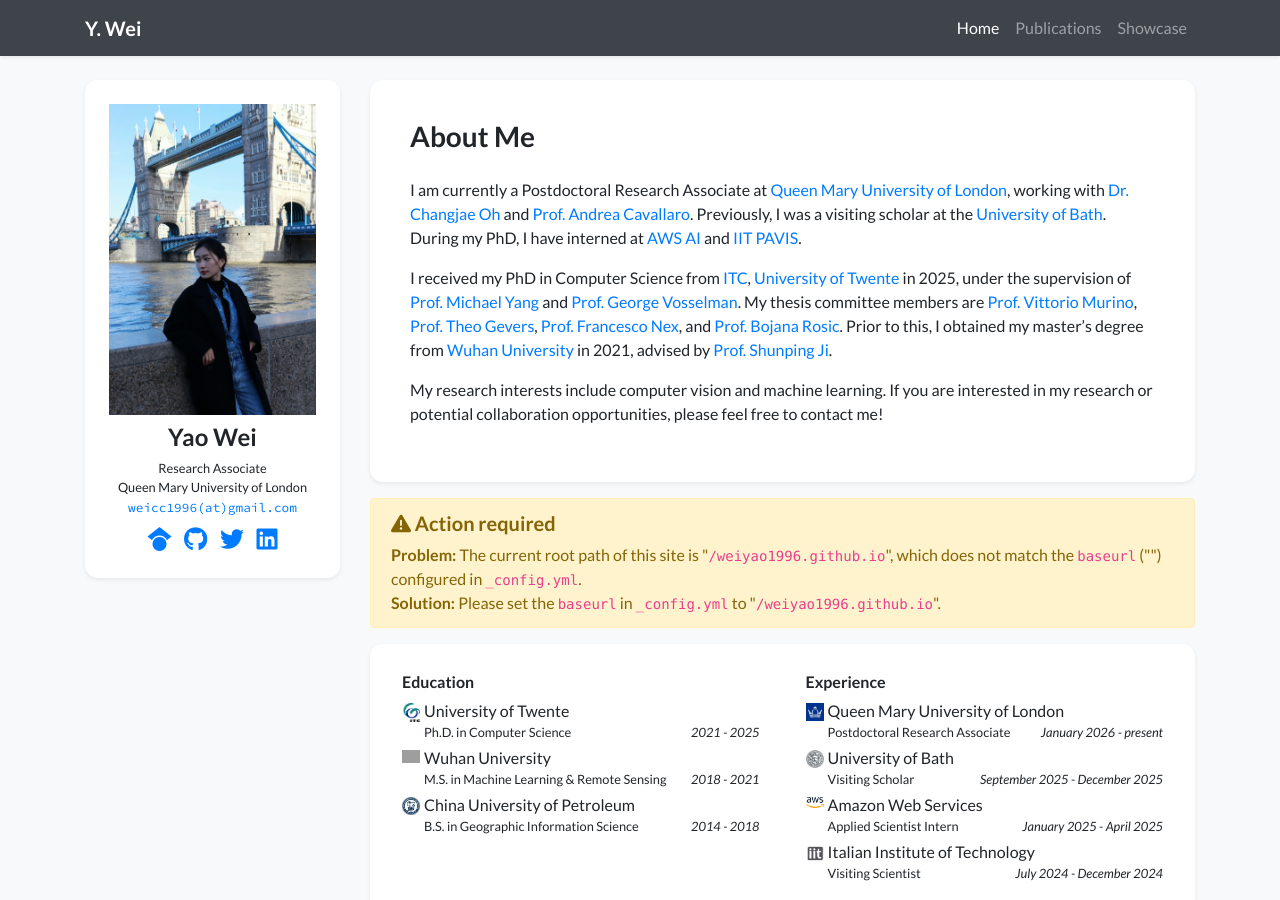
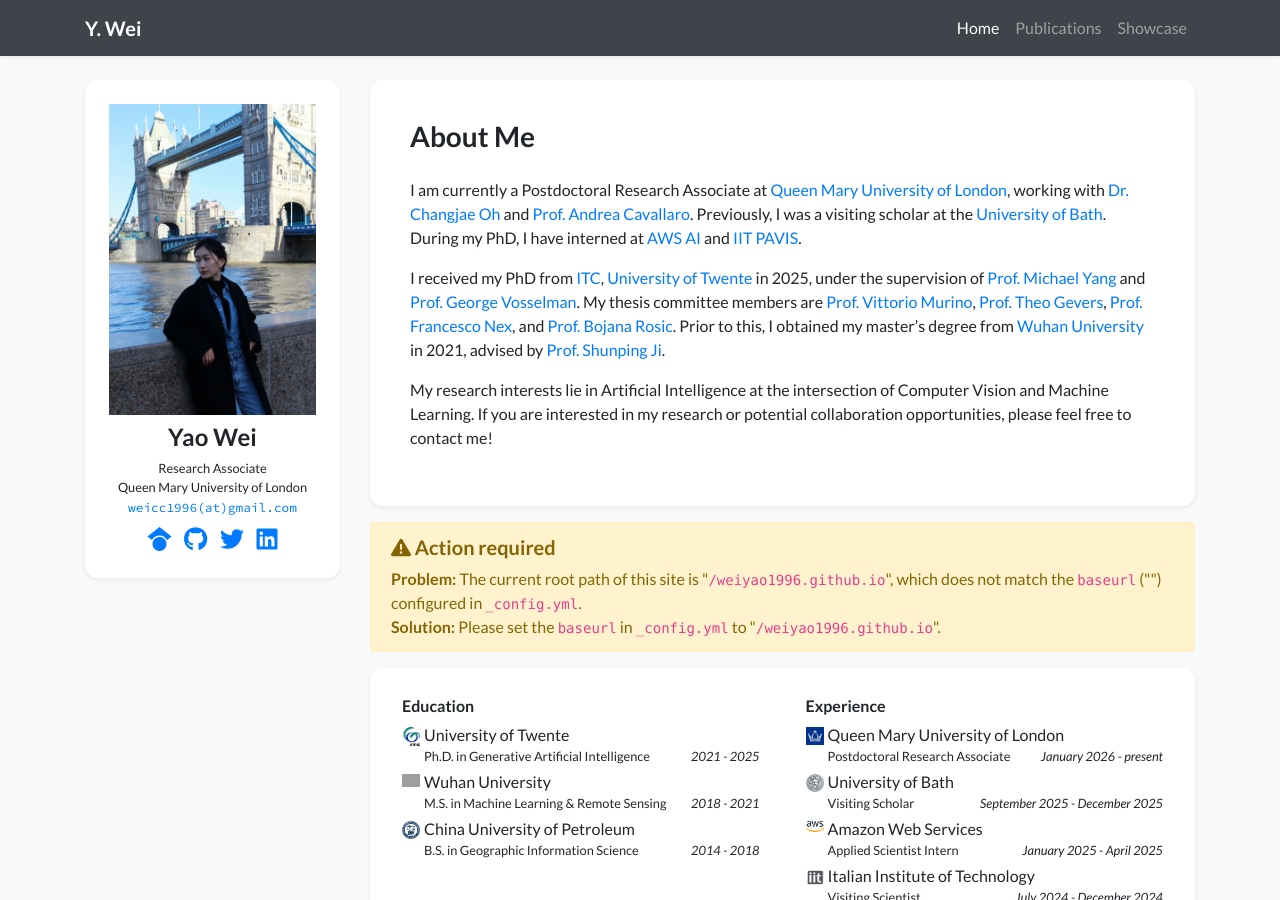
Before and after one commit to weiyao1996/weiyao1996.github.io, a Jekyll site: the page built from index.html, in a window 1280 px wide and 900 px high. Built offline with Jekyll 4.4.1, drawn with Linux system fonts in a browser that asks for light colours; nearby versions of some CDN libraries; a style sheet for code colours, icons or effects is not loaded; grey boxes are pictures that could not be loaded.

Commit message:
Update profile.yml

```diff
--- a/_data/profile.yml
+++ b/_data/profile.yml
@@ -27,12 +27,12 @@
     During my PhD, I have interned at <a href="https://aws.amazon.com/">AWS AI</a> and <a href="https://pavis.iit.it/">IIT PAVIS</a>.
   </p>
   <p>
-    I received my PhD in Computer Science from <a href="https://www.itc.nl/" target="_blank">ITC</a>, <a href="https://www.utwente.nl/" target="_blank">University of Twente</a> in 2025, under the supervision of <a href="https://sites.google.com/site/michaelyingyang" target="_blank">Prof. Michael Yang</a> and <a href="https://research.utwente.nl/en/persons/george-vosselman" target="_blank">Prof. George Vosselman</a>.
+    I received my PhD from <a href="https://www.itc.nl/" target="_blank">ITC</a>, <a href="https://www.utwente.nl/" target="_blank">University of Twente</a> in 2025, under the supervision of <a href="https://sites.google.com/site/michaelyingyang" target="_blank">Prof. Michael Yang</a> and <a href="https://research.utwente.nl/en/persons/george-vosselman" target="_blank">Prof. George Vosselman</a>.
     My thesis committee members are <a href="https://www.iit.it/people-details/-/people/vittorio-murino" target="_blank">Prof. Vittorio Murino</a>, <a href="https://staff.fnwi.uva.nl/th.gevers/", target="_blank">Prof. Theo Gevers</a>, <a href="https://people.utwente.nl/f.nex", target="_blank">Prof. Francesco Nex</a>, and <a href="https://people.utwente.nl/b.rosic", target="_blank">Prof. Bojana Rosic</a>.
     Prior to this, I obtained my master’s degree from <a href="http://en.whu.edu.cn/" target="_blank">Wuhan University</a> in 2021, advised by <a href="http://gpcv.whu.edu.cn/" target="_blank">Prof. Shunping Ji</a>.
   </p>
   <p>
-    My research interests include computer vision and machine learning.
+    My research interests lie in Artificial Intelligence at the intersection of Computer Vision and Machine Learning.
     If you are interested in my research or potential collaboration opportunities, please feel free to contact me!
   </p>
 
@@ -43,7 +43,7 @@
 education:
 - name: University of Twente
   logo: /assets/images/badges/UT-ITC-logo-RGB.png
-  position: Ph.D. in Computer Science
+  position: Ph.D. in Generative Artificial Intelligence
   date: 2021 - 2025
 - name: Wuhan University
   logo: /assets/images/badges/WHU.png
```
